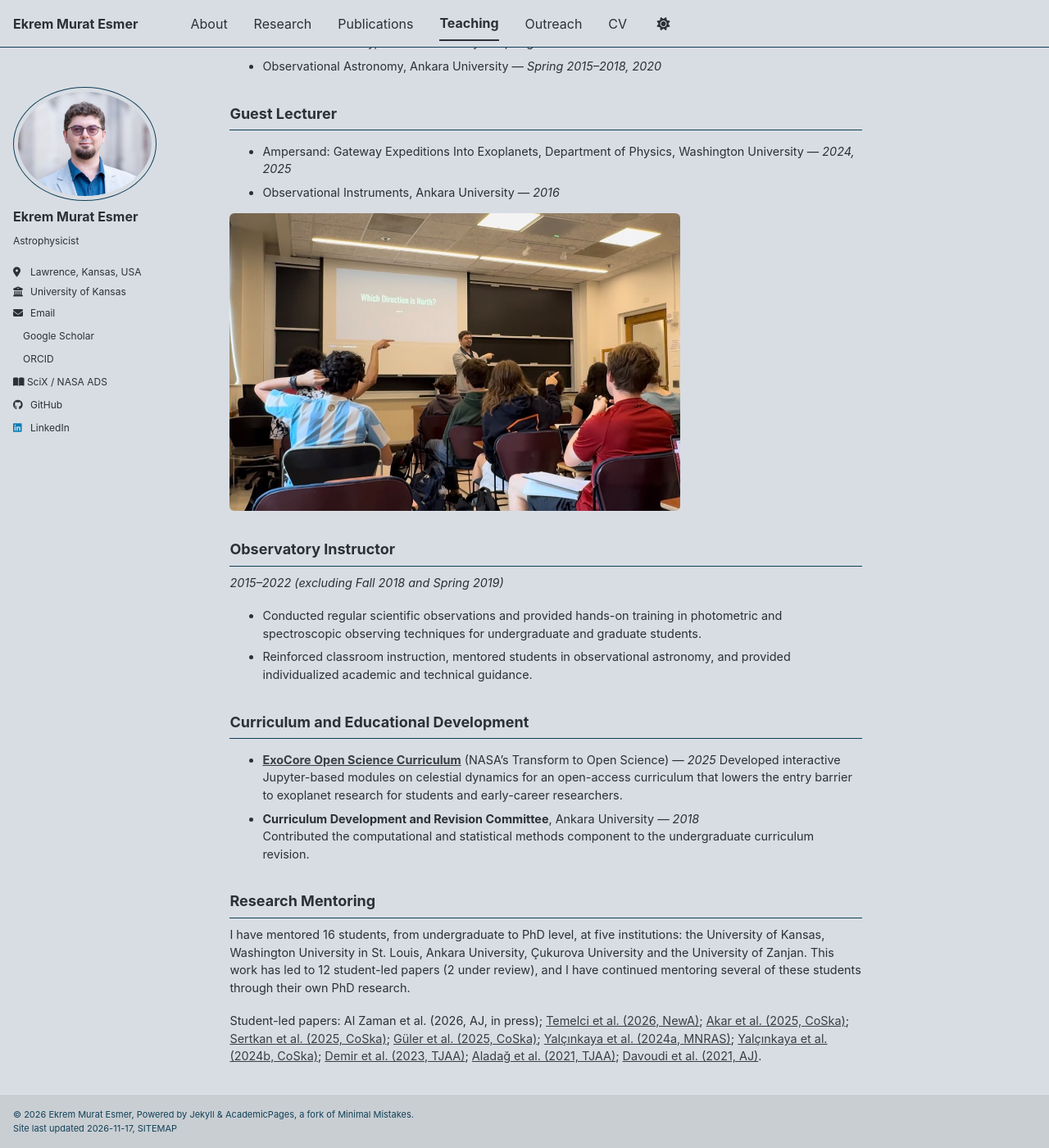
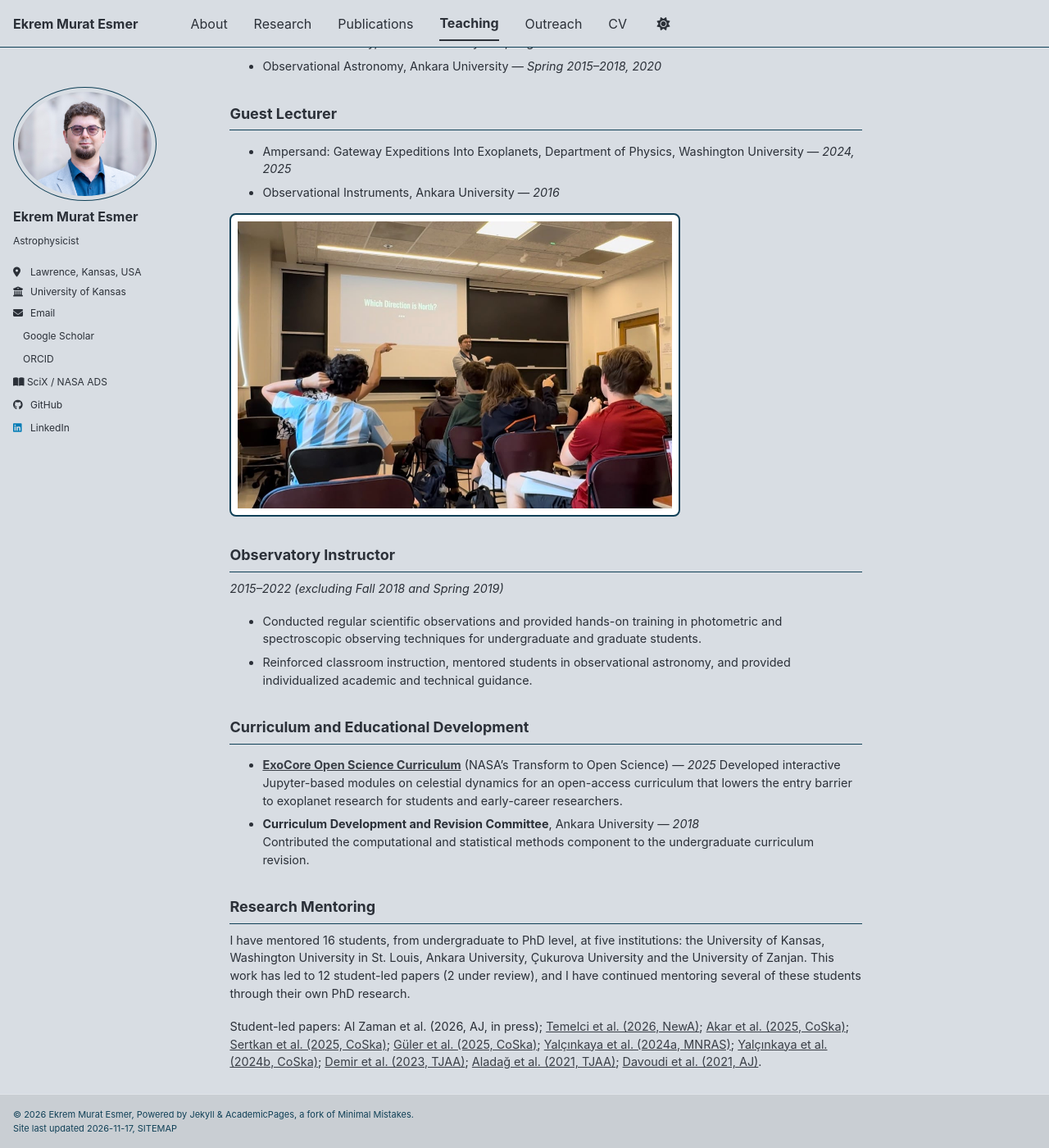
Before and after one commit to ekremesmer/ekremesmer.github.io, a Jekyll site: the page built from _pages/teaching.md, in a window 1280 px wide and 1400 px high, scrolled down 363 px. Shown: the whole window at 82% size. Built offline with Jekyll 4.4.1, drawn with Linux system fonts in a browser that asks for light colours; a style sheet for code colours, icons or effects is not loaded.

Commit message:
Framed figures and photos on all pages

```diff
--- a/assets/css/main.scss
+++ b/assets/css/main.scss
@@ -88,3 +88,12 @@
   margin: 0.4em 0 2em;
   border-radius: 6px;
 }
+/* Framed figures and photos, all pages */
+.page__content div[style*="text-align: center"] img,
+.outreach-photo {
+  background: #fff;
+  padding: 8px;
+  border-radius: 8px;
+  box-sizing: border-box;
+  border: 2px solid var(--global-border-color, #999);
+}
```
